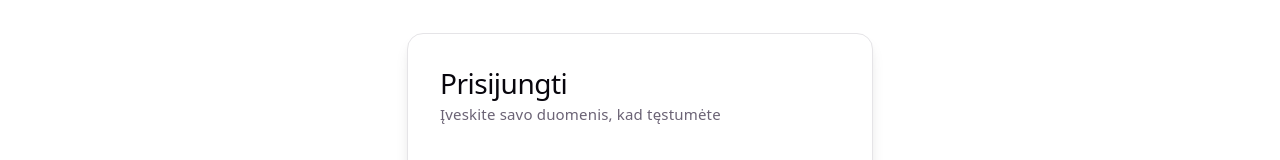
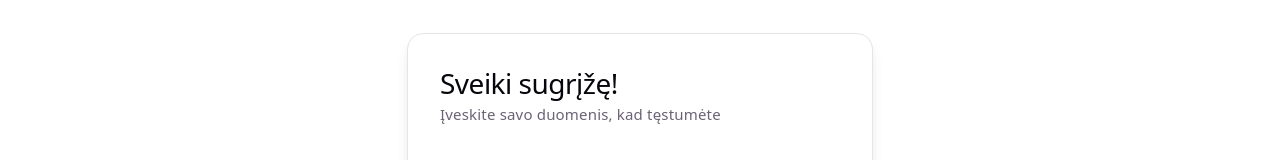
Before and after one commit to mariusbrazas78-bit/NaujaRepositorija, a React (Vite) app: page / in a window 1280 px wide. Shown: the part 154-314 px from the top of the page. Built offline with nearby package versions, Linux system fonts and the light colour scheme.

Commit message:
funkcija sveiki sugrize

```diff
--- a/src/App.jsx
+++ b/src/App.jsx
@@ -97,7 +97,7 @@ function App() {
               <div className="login-card">
                 <>
                   <header className="login-card__header">
-                    <h1>Prisijungti</h1>
+                    <h1>Sveiki sugrįžę!</h1>
                     <p>Įveskite savo duomenis, kad tęstumėte</p>
                   </header>
 
```
